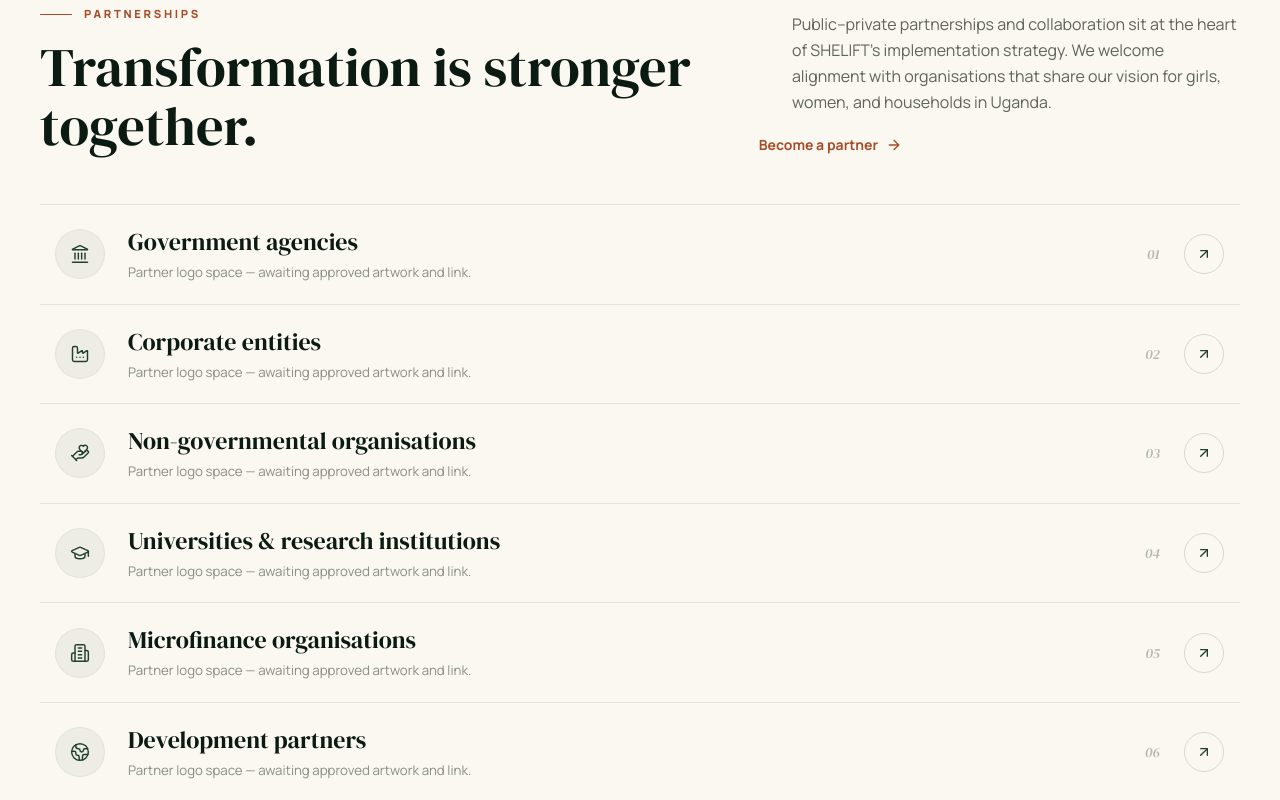
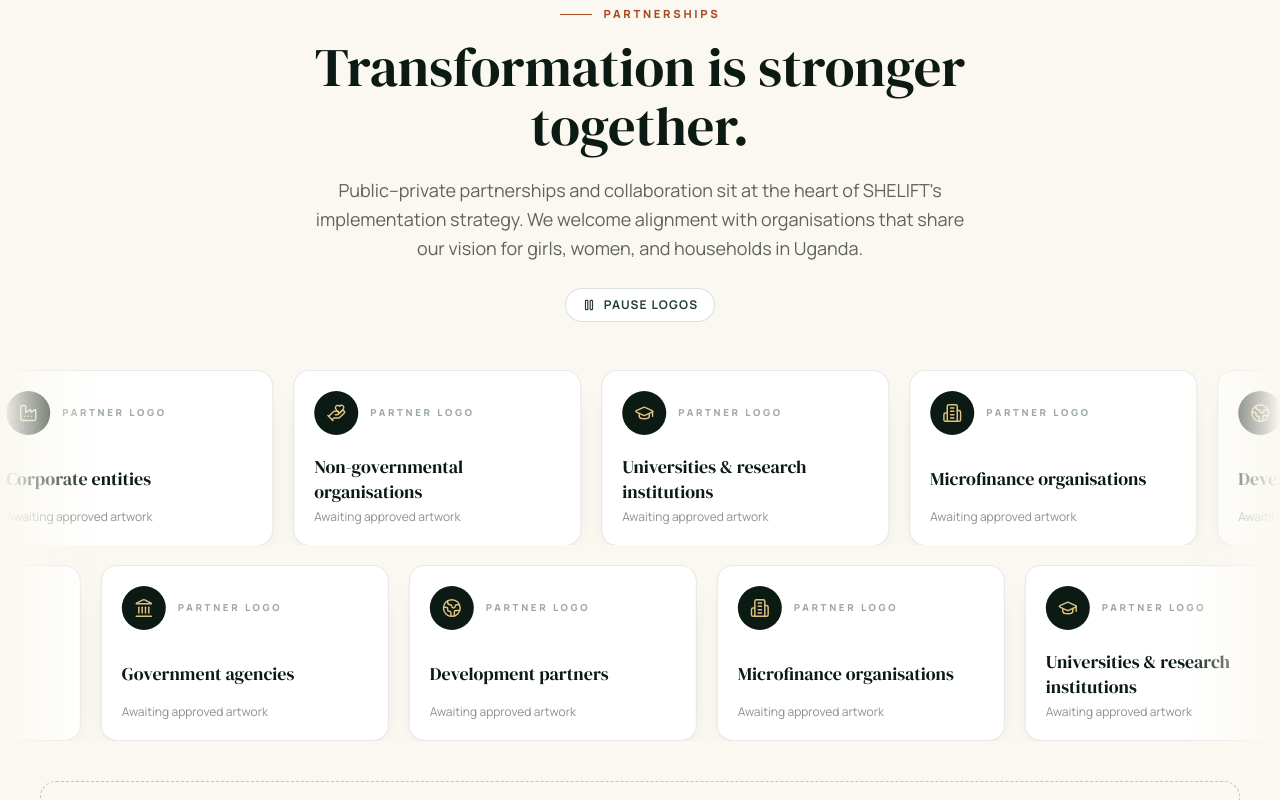
Before and after one commit to musinguziemma1/Shelift, a React (Vite) app: page / in a window 1280 px wide. Shown: the part 10280-11080 px from the top of the page. Built offline with nearby package versions, Linux system fonts and the light colour scheme.

Commit message:
feat: rebuild Partnerships as sliding logo wall

```diff
--- a/src/components/Partnerships.tsx
+++ b/src/components/Partnerships.tsx
@@ -1,89 +1,77 @@
-import { ArrowRight, ArrowUpRight, Building2, Factory, Globe2, GraduationCap, HandHeart, Landmark } from "lucide-react";
+import { ArrowRight, Building2, Factory, Globe2, GraduationCap, HandHeart, Landmark, Pause, Play } from "lucide-react";
+import { useId, useState } from "react";
 import { partnerships } from "../data/engage";
-import { fadeUpItem, staggerContainer, viewportOnce } from "../lib/motion";
-import { motion } from "framer-motion";
 import { Reveal } from "./ui/Reveal";
 import { SectionHeading } from "./ui/SectionHeading";
 
 const categoryIcons = [Landmark, Factory, HandHeart, GraduationCap, Building2, Globe2] as const;
 
 /**
- * Partnership section. Category rows are placeholders only — no partner
- * names or logos are invented.
+ * Partnership section — an infinite sliding logo wall. Tiles are visible
+ * placeholders for partner categories only; no partner names or logos
+ * are invented.
  */
 export function Partnerships() {
+  const [paused, setPaused] = useState(false);
+  const labelId = useId();
+  const pausedClass = paused ? "is-paused" : "";
+
   return (
-    <section aria-label="Partnerships" className="bg-ivory py-20 lg:py-28">
-      <div className="container-x">
-        {/* Editorial header: heading left, invitation right */}
-        <div className="grid gap-8 lg:grid-cols-12 lg:items-end">
-          <div className="lg:col-span-7">
+    <section aria-labelledby={labelId} className="overflow-hidden bg-ivory py-20 lg:py-28">
+      <div className="container-x" id={labelId}>
         <SectionHeading
+          align="center"
           eyebrow={partnerships.eyebrow}
           title={partnerships.headline}
+          lead={partnerships.lead}
         />
-          </div>
-          <Reveal delay={0.1} className="lg:col-span-5">
-            <p className="max-w-md text-base leading-relaxed text-charcoal/70 lg:ml-auto">
-              {partnerships.lead}
-            </p>
-            <a
-              href="#contact"
-              className="group mt-5 inline-flex items-center gap-2 text-sm font-bold text-clay-600 transition-colors hover:text-forest-900"
+
+        <Reveal delay={0.1} className="mt-6 flex justify-center">
+          <button
+            type="button"
+            onClick={() => setPaused((p) => !p)}
+            aria-pressed={paused}
+            className="inline-flex items-center gap-2 rounded-full border border-forest-900/15 bg-white px-4 py-2 text-xs font-bold uppercase tracking-widest text-forest-800 transition-colors duration-300 hover:border-clay-500/50 hover:text-clay-700"
           >
-              Become a partner
-              <ArrowRight
-                aria-hidden="true"
-                className="h-4 w-4 transition-transform duration-300 group-hover:translate-x-1"
-              />
-            </a>
+            {paused ? (
+              <Play aria-hidden="true" className="h-3.5 w-3.5" />
+            ) : (
+              <Pause aria-hidden="true" className="h-3.5 w-3.5" />
+            )}
+            {paused ? "Play logos" : "Pause logos"}
+          </button>
         </Reveal>
       </div>
 
-        {/* Partner categories — editorial index rows */}
-        <motion.ul
-          variants={staggerContainer}
-          initial="hidden"
-          whileInView="visible"
-          viewport={viewportOnce}
-          className="mt-12 border-b border-forest-900/10"
+      {/* Sliding logo wall */}
+      <Reveal delay={0.15} className="mt-12">
+        <div
+          className="marquee relative"
+          role="region"
+          aria-label="Partner categories logo wall (placeholders)"
         >
-          {partnerships.categories.map((category, i) => {
-            const Icon = categoryIcons[i % categoryIcons.length];
-            return (
-              <motion.li key={category} variants={fadeUpItem} className="border-t border-forest-900/10">
-                <div className="group flex items-center gap-4 py-5 transition-colors duration-300 hover:bg-white/70 sm:gap-6 sm:px-4">
-                  <span className="inline-flex h-12 w-12 shrink-0 items-center justify-center rounded-full bg-forest-950/[0.05] text-forest-800 ring-1 ring-forest-900/10 transition-colors duration-300 group-hover:bg-forest-950 group-hover:text-gold-300">
-                    <Icon aria-hidden="true" className="h-5 w-5" strokeWidth={1.75} />
-                  </span>
-                  <div className="min-w-0 flex-1">
-                    <h3 className="font-display text-xl leading-snug text-forest-950 transition-colors duration-300 group-hover:text-clay-700 sm:text-2xl">
-                      {category}
-                    </h3>
-                    <p className="mt-1 text-xs leading-relaxed text-charcoal/50 sm:text-[0.83rem]">
-                      Partner logo space — awaiting approved artwork and link.
-                    </p>
+          {/* Edge fades */}
+          <div aria-hidden="true" className="pointer-events-none absolute inset-y-0 left-0 z-10 w-12 bg-gradient-to-r from-ivory to-transparent sm:w-24" />
+          <div aria-hidden="true" className="pointer-events-none absolute inset-y-0 right-0 z-10 w-12 bg-gradient-to-l from-ivory to-transparent sm:w-24" />
+
+          <div className="overflow-hidden">
+            <div className={`marquee-track flex w-max ${pausedClass}`}>
+              <LogoHalf ariaHidden={false} />
+              <LogoHalf ariaHidden />
             </div>
-                  <span
-                    aria-hidden="true"
-                    className="hidden font-display text-sm italic text-forest-900/30 sm:block"
-                  >
-                    {String(i + 1).padStart(2, "0")}
-                  </span>
-                  <span
-                    aria-hidden="true"
-                    className="grid h-10 w-10 shrink-0 place-items-center rounded-full border border-forest-900/15 text-forest-800 transition-all duration-300 group-hover:border-clay-500 group-hover:bg-clay-500 group-hover:text-ivory"
-                  >
-                    <ArrowUpRight className="h-4 w-4 transition-transform duration-300 group-hover:rotate-45" />
-                  </span>
           </div>
-              </motion.li>
-            );
-          })}
-        </motion.ul>
 
-        {/* Inviting logo-wall placeholder */}
-        <Reveal delay={0.1} className="mt-8">
+          <div className="mt-5 overflow-hidden">
+            <div className={`marquee-track marquee-track-fast marquee-reverse flex w-max ${pausedClass}`}>
+              <LogoHalf ariaHidden={false} flip />
+              <LogoHalf ariaHidden flip />
+            </div>
+          </div>
+        </div>
+      </Reveal>
+
+      <div className="container-x">
+        <Reveal delay={0.1} className="mt-10">
           <div className="relative flex flex-col items-center gap-4 overflow-hidden rounded-2xl border border-dashed border-forest-900/25 bg-sand-50 px-6 py-10 text-center sm:px-10">
             <p className="eyebrow text-clay-600">Your logo here</p>
             <p className="max-w-xl text-sm leading-relaxed text-charcoal/65 sm:text-base">
@@ -109,3 +97,31 @@
     </section>
   );
 }
+
+function LogoHalf({ ariaHidden, flip = false }: { ariaHidden?: boolean; flip?: boolean }) {
+  const order = flip ? [...partnerships.categories].reverse() : partnerships.categories;
+  return (
+    <div aria-hidden={ariaHidden || undefined} className="flex shrink-0 items-stretch gap-5 pr-5">
+      {order.map((category, i) => {
+        const Icon = categoryIcons[(flip ? order.length - 1 - i : i) % categoryIcons.length];
+        return (
+          <div
+            key={`${category}-${flip ? "b" : "a"}`}
+            className="group flex w-60 shrink-0 flex-col justify-between rounded-2xl border border-forest-900/10 bg-white p-5 text-left shadow-[0_14px_30px_-22px_rgba(11,26,18,0.4)] transition-all duration-300 hover:-translate-y-1 hover:border-gold-500/50 hover:shadow-[0_22px_40px_-22px_rgba(185,138,51,0.45)] sm:w-72"
+          >
+            <div className="flex items-center gap-3">
+              <span className="inline-flex h-11 w-11 shrink-0 items-center justify-center rounded-full bg-forest-950 text-gold-300 transition-colors duration-300 group-hover:bg-clay-500 group-hover:text-ivory">
+                <Icon aria-hidden="true" className="h-5 w-5" strokeWidth={1.75} />
+              </span>
+              <span className="text-[0.6rem] font-extrabold uppercase tracking-[0.28em] text-forest-800/45">
+                Partner logo
+              </span>
+            </div>
+            <p className="mt-5 font-display text-lg leading-snug text-forest-950">{category}</p>
+            <p className="mt-1 text-xs text-charcoal/50">Awaiting approved artwork</p>
+          </div>
+        );
+      })}
+    </div>
+  );
+}
--- a/src/index.css
+++ b/src/index.css
@@ -101,6 +101,38 @@
     }
   }
 
+  /* Infinite logo marquee */
+  @keyframes shelift-marquee {
+    to {
+      transform: translateX(-50%);
+    }
+  }
+
+  .marquee-track {
+    animation: shelift-marquee 38s linear infinite;
+    will-change: transform;
+  }
+
+  .marquee-track-fast {
+    animation-duration: 30s;
+  }
+
+  .marquee-reverse {
+    animation-direction: reverse;
+  }
+
+  .marquee:hover .marquee-track,
+  .marquee:focus-within .marquee-track,
+  .marquee-track.is-paused {
+    animation-play-state: paused;
+  }
+
+  @media (prefers-reduced-motion: reduce) {
+    .marquee-track {
+      animation: none;
+    }
+  }
+
   .skip-link {
     @apply absolute left-4 top-4 z-[100] -translate-y-24 rounded-full bg-forest-950 px-4 py-2 text-sm font-bold text-ivory shadow-lg transition-transform duration-200;
   }
```
Lines whose indentation alone changed are shown as unchanged.
